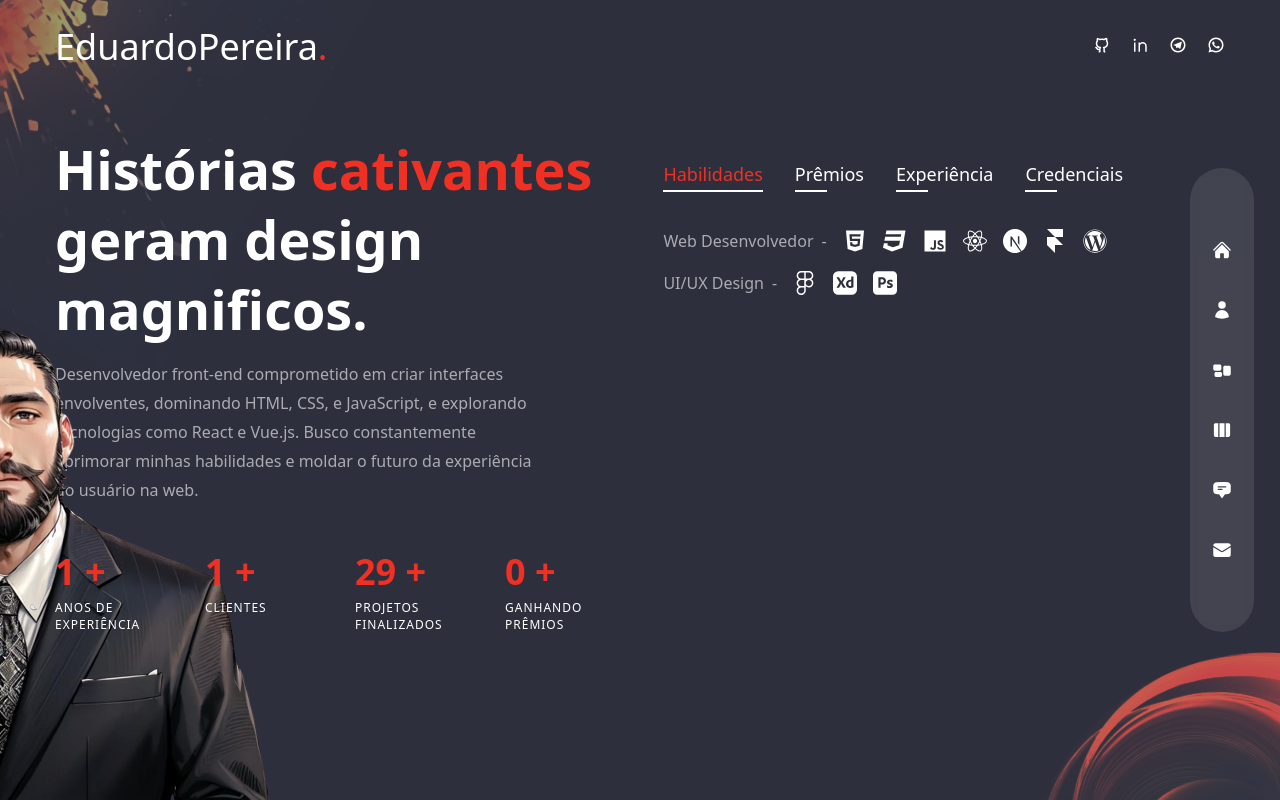
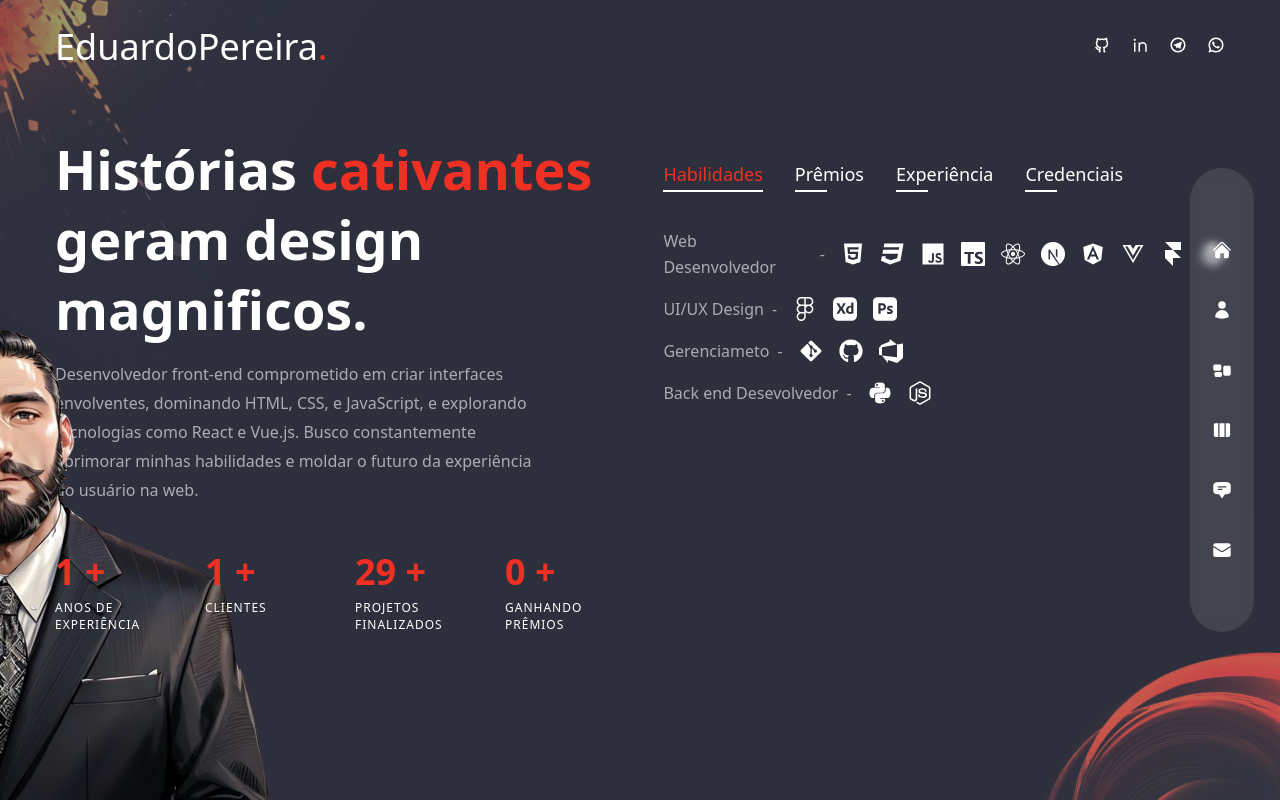
Before and after one commit to EduardoPereiraLima-Dev/EduardoPereira, a Next.js app: page /about in a window 1280 px wide. Built offline with nearby package versions, Linux system fonts and the light colour scheme.

Commit message:
atualizaçao do about

```diff
--- a/components/Socials.js
+++ b/components/Socials.js
@@ -18,8 +18,8 @@ const Socials = () => {
       <RiGithubLine />
     </Link>
     <Link href={'https://www.linkedin.com/in/eduardo-pereira-lima-7580a5239'} className='hover:text-accent transition-all duration-300'>
-      < RiLinkedinLine />
-    </Link> <Link href={'https://t.me/11967484018'} className='hover:text-accent transition-all duration-300'>
+      <RiLinkedinLine />
+    </Link> <Link href={'https://t.me/@E967484018'} className='hover:text-accent transition-all duration-300'>
       <RiTelegramLine />
     </Link> <Link href={'https://api.whatsapp.com/send?phone=5511967484018'} className='hover:text-accent transition-all duration-300'>
       <RiWhatsappLine />
--- a/pages/about/index.js
+++ b/pages/about/index.js
@@ -11,6 +11,12 @@ import {
   FaReact,
   FaWordpress,
   FaFigma,
+  FaAngular,
+  FaVuejs,
+  FaPython,
+  FaNodeJs,
+  FaGitAlt,
+  FaGithub,
 } from "react-icons/fa";
 
 import {
@@ -18,6 +24,8 @@ import {
   SiFramer,
   SiAdobexd,
   SiAdobephotoshop,
+  SiTypescript,
+  SiAzuredevops,
 } from "react-icons/si";
 
 
@@ -32,8 +40,11 @@ const aboutData = [
           <FaHtml5 key={1} />,
           <FaCss3 key={2} />,
           <FaJs key={3} />,
+          <SiTypescript key={3} />,
           <FaReact key={4} />,
           <SiNextdotjs key={5} />,
+          <FaAngular key={5} />,
+          <FaVuejs key={5} />,
           <SiFramer key={6} />,
           <FaWordpress key={7} />,
         ],
@@ -41,6 +52,15 @@ const aboutData = [
       {
         title: 'UI/UX Design',
         icons: [<FaFigma key={1} />, <SiAdobexd  key={2}/>, <SiAdobephotoshop key={3} />],
+      },
+      {
+        title: 'Gerenciameto',
+        icons: [<FaGitAlt  key={1} />,  <FaGithub  key={2}/>,   <SiAzuredevops   key={2}/>,]
+      },
+
+      {
+        title: 'Back end Desevolvedor',
+        icons: [<FaPython key={1} />, <FaNodeJs  key={2}/>,]
       },
     ],
   },
@@ -82,11 +102,11 @@ const aboutData = [
         stage: '2023',
       },
       {
-        title: 'The Futur',
+        title: 'EBAC',
         stage: '2023',
       },
       {
-        title: 'Academind',
+        title: 'Dio.me',
         stage: '2023',
       },
     ],
```
Also changed, not shown: components/WorkSlider.js (+4 -4 lines).
